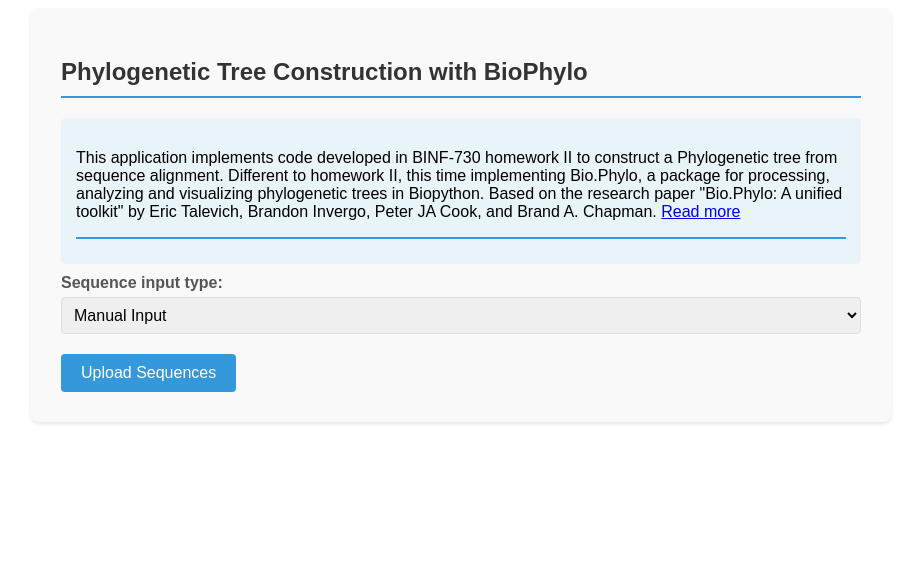
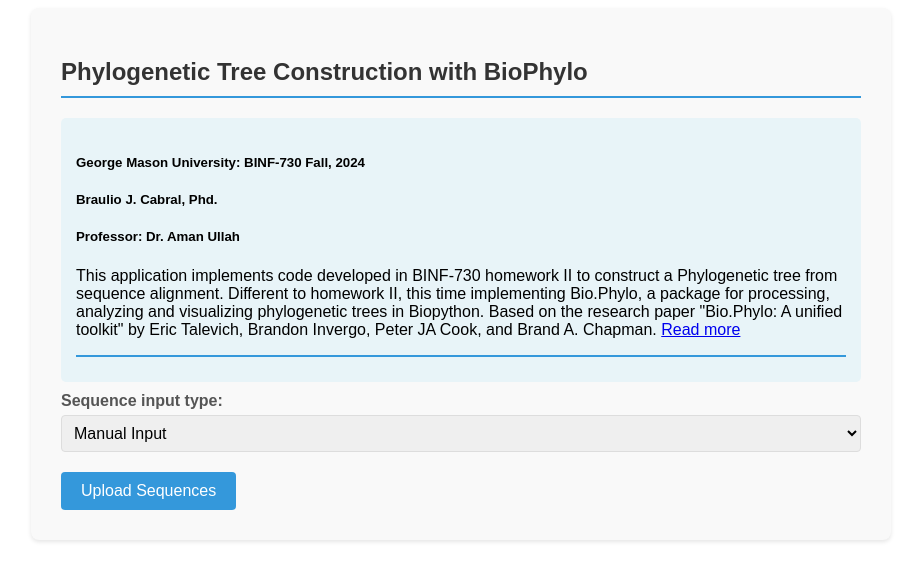
Before and after one commit to bjcabral/binf730-2024, a Django app: page /upload/ in a window 1280 px wide. Shown: the top 580 px of the page, without its empty margins (179-1100 px from the left). Run offline with Django 5.2, Linux system fonts and the light colour scheme; parts of the project's set-up code (start-up, migrations or seed data) failed here and were passed over.

Commit message:
Beautify and include informational text to main page

```diff
--- a/django-apps/Binf730Final/filesUpload/templates/upload.html
+++ b/django-apps/Binf730Final/filesUpload/templates/upload.html
@@ -4,6 +4,10 @@
 
     <h2>Phylogenetic Tree Construction with BioPhylo</h2>
     <div class="form-description">
+        <h5>George Mason University: BINF-730 Fall, 2024</h5>
+        <h5>Braulio J. Cabral, Phd.</h5>
+        <h5>Professor: Dr. Aman Ullah</h5>
+
         <p>This application implements code developed in BINF-730 homework II to construct a Phylogenetic
         tree from sequence alignment. Different to homework II, this time implementing Bio.Phylo, a package for
         processing, analyzing and visualizing phylogenetic trees in Biopython. Based on the research paper
```
